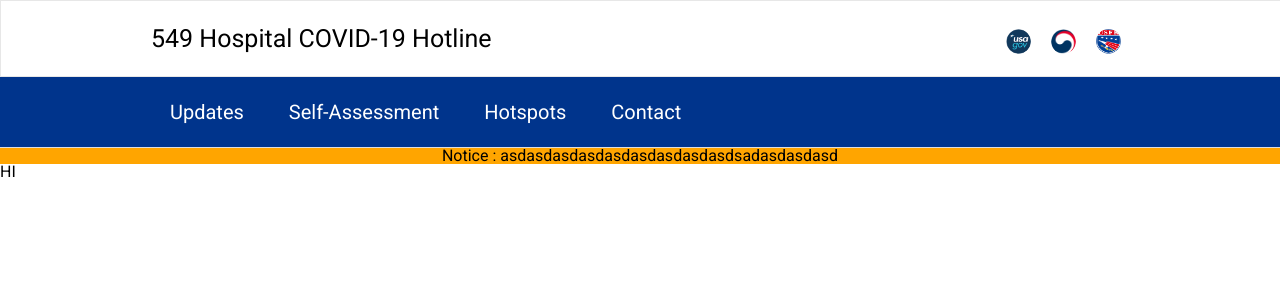
After one commit to jiselectric/549-corona, a Flask app: page /assessment in a window 1280 px wide. The commit adds this page. Shown: the top 300 px of the page. Run offline with Flask 2, Linux system fonts and the light colour scheme.

Commit message:
css edit

```diff
--- a/app.py
+++ b/app.py
@@ -60,4 +60,8 @@ def liveNumber():
 
     return jsonify(result)
 
+@app.route('/assessment')
+def assessment():
+    return render_template('assessment.html')
+
 app.run()
--- a/static/style.css
+++ b/static/style.css
@@ -13,6 +13,7 @@ table {border-collapse:collapse; border-spacing:0;}
 /* common */
 a {
     text-decoration: none;
+    color: inherit;
 }
 
 ol, ul {
--- a/templates/assessment.html
+++ b/templates/assessment.html
@@ -5,9 +5,13 @@
     <meta name="viewport" content="width=device-width, initial-scale=1.0">
     <script src="{{url_for('static', filename='jquery-3.4.1.min.js')}}"></script>
     <script src="{{url_for('static', filename='jquery.svg.min.js')}}"></script>
+    <link rel="stylesheet" href="{{ url_for('static', filename='style.css') }}">
     <title> Self-Assessment </title>
 </head>
 <body>
-
+    {% include 'format.html' %}
+    <div id="question" class="question">
+    HI
+    </div>
 </body>
 </html>
--- /dev/null
+++ b/templates/format.html
@@ -0,0 +1,55 @@
+
+    <div class="container">
+        <!-- // Header -->
+        <div class="top-header">
+            <div class="header-left">
+                <button id="menu-btn">
+                    <i class="fas fa-bars"></i>
+                </button>
+                <div class="menu-btn">
+                    <ul id="menu-btn-list">
+                        <li> Updates </li>
+                        <li> Self-Assessment </li>
+                        <li> Hotspots </li>
+                        <li> Contact </li>
+                    </ul>
+                </div>
+                <h1 id="header-title" class="header-title"><a href="/"> 549 Hospital COVID-19 Hotline </a></h1>
+            </div>
+            <div class="header-right">
+                <ul class="info-link">
+                    <li class="usfk">
+                        <a href="https://www.usfk.mil/Media/News/Article/2070556/usfk-covid-19-information/"
+                            target="_blank">
+                            <img src="static/usfk.png" alt="usfk_info" width="25px" height="25px">
+                        </a>
+                    </li>
+                    <li class="kcdc">
+                        <a href="http://ncov.mohw.go.kr/en/" target="_blank">
+                            <img src="static/kcdc.png" alt="kcdc_info" width="25px" height="25px">
+                        </a>
+                    </li>
+                    <li class="us-gov">
+                        <a href="https://www.usa.gov/coronavirus" target="_blank">
+                            <img src="static/us-gov.png" alt="us-gov_info" width="25px" height="25px">
+                        </a>
+                    </li>
+                </ul>
+            </div>
+        </div>
+        <!-- // Navigation -->
+        <div id="navigation" class="navigation">
+            <div id="navigation-menu" class="navigation-menu">
+                <ul>
+                    <li> Updates </li>
+                    <li><a href="/assessment"> Self-Assessment </a></li>
+                    <li> Hotspots </li>
+                    <li> Contact </li>
+                </ul>
+            </div>
+        </div>
+        <!-- // Banner -->
+        <div id="banner" class="banner">
+            <span id="announce" class="announce"> Notice : asdasdasdasdasdasdasdasdasdsadasdasdasd </span>
+        </div>
+    </div>
```
Also changed, not shown: other parts of static/style.css (+44 -3 lines), templates/index.html (+31 -29 lines).
